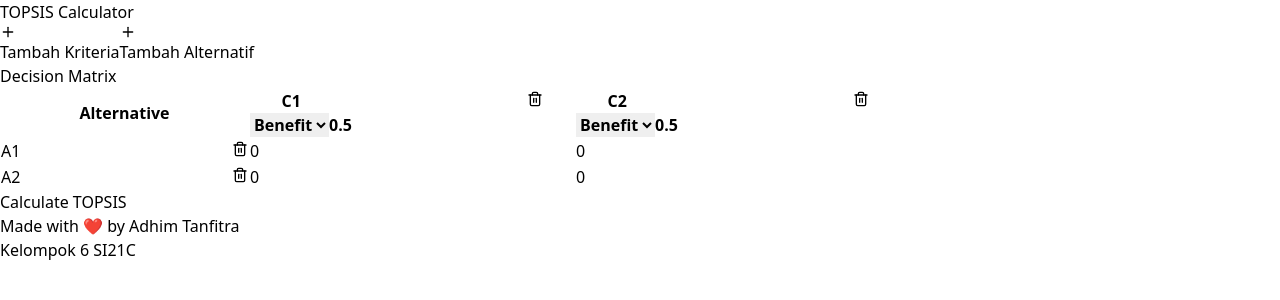
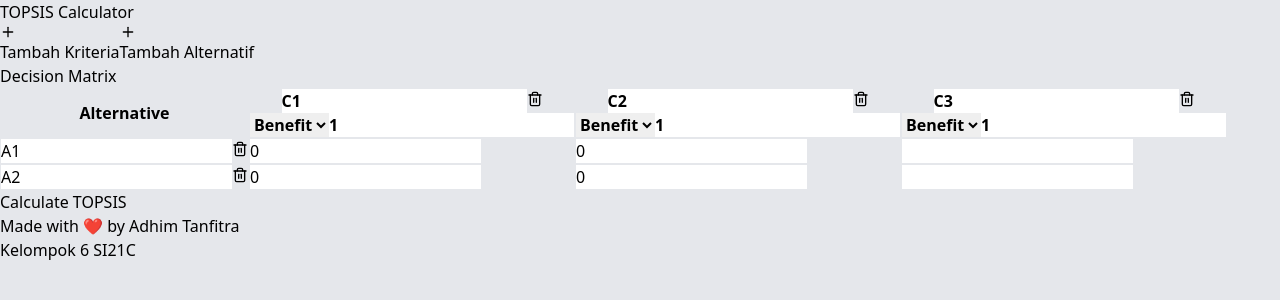
Before and after one commit to Tanfitra/web-spk-topsis, a React (Vite) app: page / in a window 1280 px wide. Shown: the top 300 px of the page. Built offline with nearby package versions, Linux system fonts and the light colour scheme.

Commit message:
style: enhance layout and change background color

```diff
--- a/src/components/TopsisCalculator.jsx
+++ b/src/components/TopsisCalculator.jsx
@@ -3,8 +3,8 @@ import { Plus, Trash2 } from 'lucide-react';
 
 const TOPSISCalculator = () => {
   const [alternatives, setAlternatives] = useState(['A1', 'A2']);
-  const [criteria, setCriteria] = useState(['C1', 'C2']);
-  const [weights, setWeights] = useState([0.5, 0.5]);
+  const [criteria, setCriteria] = useState(['C1', 'C2', 'C3']);
+  const [weights, setWeights] = useState([1, 1, 1]);
   const [types, setTypes] = useState(['benefit', 'benefit']);
   const [matrix, setMatrix] = useState([[0, 0], [0, 0]]);
   const [result, setResult] = useState(null);
@@ -156,7 +156,7 @@ const TOPSISCalculator = () => {
   };
 
   return (
-    <div className="p-4 max-w-4xl mx-auto space-y-6">
+    <div className="p-4 max-w-5xl mx-auto space-y-6">
       <div className="bg-white rounded-lg shadow-md">
         <div className="p-6">
           <h2 className="text-2xl font-bold mb-4">TOPSIS Calculator</h2>
--- a/src/styles/style.css
+++ b/src/styles/style.css
@@ -1,3 +1,5 @@
 @tailwind base;
 @tailwind components;
 @tailwind utilities;
+
+body {background-color: rgb(229 231 235);}
```
